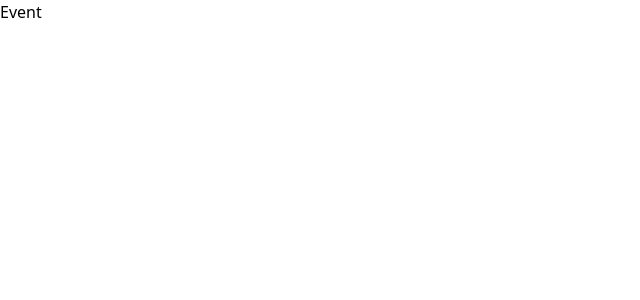
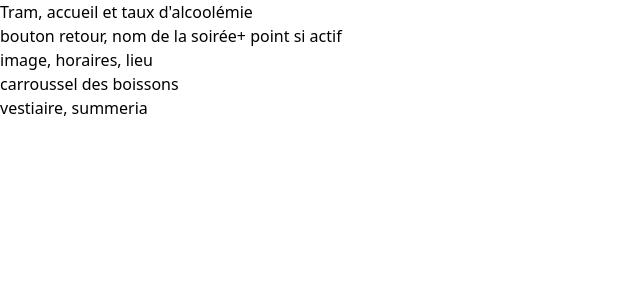
Before and after one commit to u-d3veloper/buddy, a React (Create React App) app: page /event in a window 1280 px wide. Shown: the top 300 px of the page, without its empty margins (0-640 px from the left). Built offline with nearby package versions, Linux system fonts and the light colour scheme.

Commit message:
ajout div, dossier component et fichiers

```diff
--- a/src/views/Event.js
+++ b/src/views/Event.js
@@ -2,6 +2,26 @@ import React from 'react'
 
 export default function Event() {
   return (
-    <div>Event</div>
+    <div>
+      <div className="wrapper">
+        <div className= "header">
+          <p>Tram, accueil et taux d'alcoolémie</p>
+        </div>
+        <div className="navbar">
+          <p> bouton retour, nom de la soirée+ point si actif</p>
+        </div>
+        <div className="infos">
+          <p>image, horaires, lieu</p>
+        </div>
+        <div className="VSS"> </div>
+        <div className="boissons"> carroussel des boissons </div>
+        <div className="nourriture"> </div>
+        <div className="footer">
+          <p> vestiaire, summeria</p>
+        </div>
+      </div>
+
+    </div>
+
   )
 }
```
Also changed, not shown: src/components/Boissons.js (added), src/components/Nourriture.js (added), src/components/Paiement.js (added), src/components/VSS.js (added), src/components/Vestiaire.js (added).
